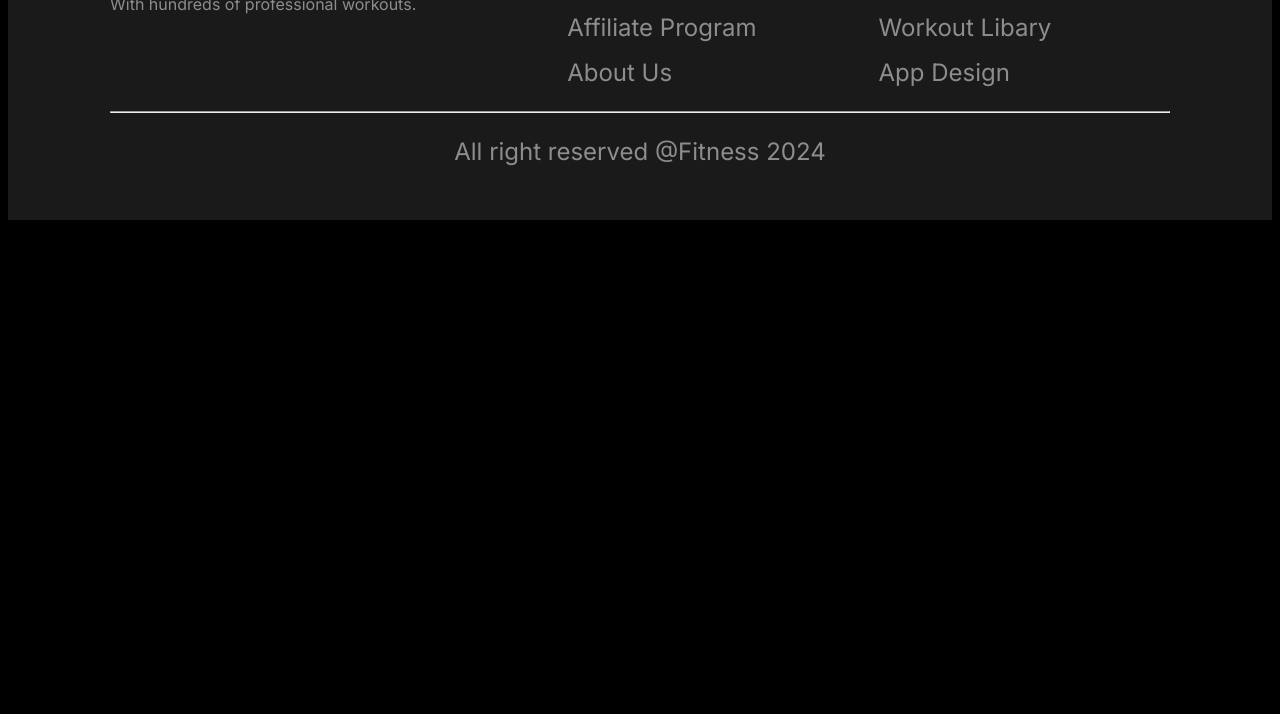
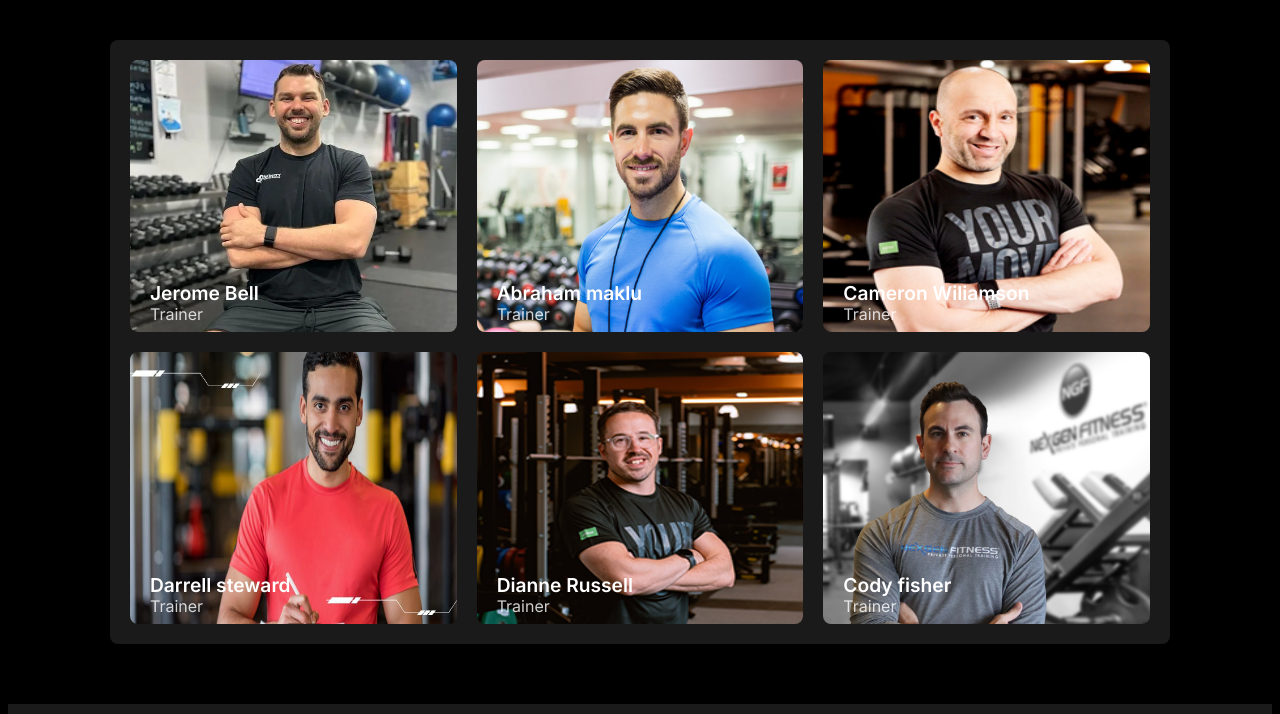
Before and after one commit to musfiq991/12-fitness-webside, a plain HTML site: page index.html in a window 1280 px wide. Shown: the part 2086-2800 px from the top of the page. Before the commit the page ends 2314 px from the top, so only its background shows below. Drawn offline with Linux system fonts and the light colour scheme.

Commit message:
added our team section

```diff
--- a/index.html
+++ b/index.html
@@ -84,6 +84,41 @@
         </div>
     </section>
     <!-- ...................Meet Our Team section............ -->
+    <section>
+        <div class="habit-section">
+            <h2 class="title">Meet Our Team section</h2>
+            <p class="description">We believe fitness should be accessible to everyone, everywhere, regardless of income or access to a gym.</p>
+           </div>
+
+           <!-- div.team$*6>p+span -->
+           <div class="team-container">
+            <div class="team pic-1">
+                <p>Jerome Bell</p>
+                <span>Trainer</span>
+               </div>
+               <div class="team pic-2">
+                <p>Abraham maklu</p>
+                <span>Trainer</span>
+               </div>
+               <div class="team pic-3">
+                <p>Cameron Wiliamson</p>
+                <span>Trainer</span>
+               </div>
+               <div class="team pic-4">
+                <p>Darrell steward</p>
+                <span>Trainer</span>
+               </div>
+               <div class="team pic-5">
+                <p>Dianne Russell</p>
+                <span>Trainer</span>
+               </div>
+               <div class="team pic-6">
+                <p>Cody fisher</p>
+                <span>Trainer</span>
+               </div>
+           </div>
+
+     </section>
 
 </main>
 <footer class="footer">
--- a/style/style.css
+++ b/style/style.css
@@ -108,6 +108,34 @@ background: rgb(34, 34, 34); justify-content: space-between;}
 .run-title{margin: 0;}
 .run-card > .join-btn{width: 80%;}
 .meet-img-container{max-width: 1020px;padding: 20px;}
+.team-container{display: grid;
+grid-template-columns: repeat(3 ,1fr);gap: 20px;
+background-color: rgba(255, 255, 255, 0.1);margin-bottom: 60px;padding: 20px; border-radius: 8px;}
+.team{border-radius: 8px;height: 272px;position: relative;}
+.team >p ,span{
+    position: absolute;
+    bottom: 8px;
+    left: 20px;
+    color: white;
+
+}
+.team >p{ font-size: 1.2rem;font-weight: 600;}
+.team >span{ font-size: 1rem;font-weight: 400; color: white;opacity: 0.8;}
+.pic-1{background-image: url("../images/trainer1.png") ;background-repeat: no-repeat;
+    background-size: 100% 100%;}
+.pic-2{background-image: url("../images/trainer2.png") ;background-repeat: no-repeat;
+    background-size: 100% 100%;}
+.pic-3{background-image: url("../images/trainer3.png") ;background-repeat: no-repeat;
+    background-size: 100% 100%;}
+.pic-4{background-image: url("../images/trainer4.png") ;background-repeat: no-repeat;
+    background-size: 100% 100%;}
+.pic-5{background-image: url("../images/trainer5.png") ;background-repeat: no-repeat;
+    background-size: 100% 100%;}
+.pic-6{background-image: url("../images/trainer6.png") ;background-repeat: no-repeat;
+    background-size: 100% 100%;}
+
+
+/* .............................. */
 .footer{
     background: rgba(255, 255, 255, 0.1);}
 .footer-contain {max-width: 1060px;
@@ -144,4 +172,10 @@ grid-template-columns: 1.5fr 1fr 1fr; gap: 20px;}
    .run-card > .join-btn{width: 100%;}
    .footer-links{grid-template-columns: repeat(1 ,1fr);
     }
+    .footer-contain{margin: auto 10px;}
+    .join-btn{font-size: 1rem;
+    font-weight: 600;}
+    .download-btn{font-size: 1rem;
+    font-weight: 600;}
+    .team-container{grid-template-columns: repeat(1 ,1fr);}
  }
```
